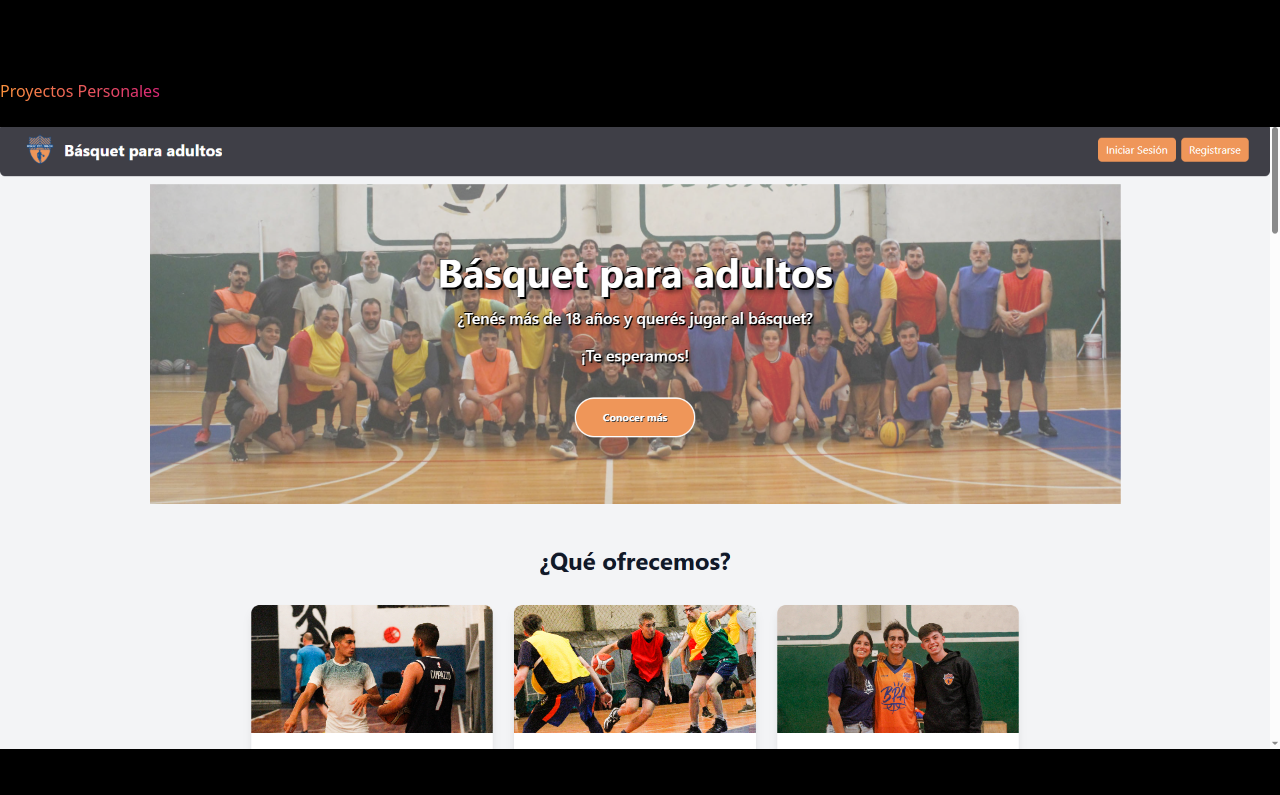
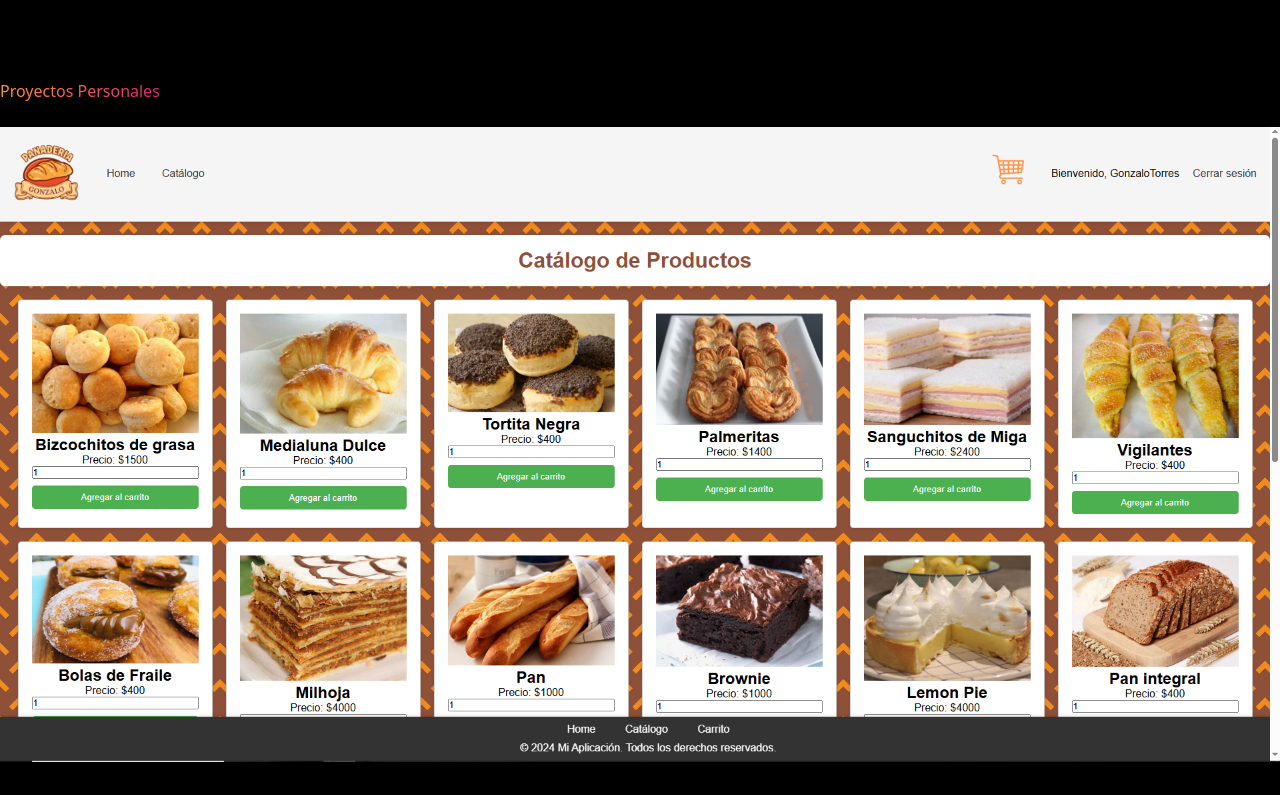
Before and after one commit to GonzaTorres99/Porfolio-Gonzalo-Torres, a React (Vite) app: page / in a window 1280 px wide. Shown: the part 10220-11015 px from the top of the page. Built offline with nearby package versions, Linux system fonts and the light colour scheme.

Commit message:
panaderia agregada

```diff
--- a/src/assets/components/Works.tsx
+++ b/src/assets/components/Works.tsx
@@ -1,6 +1,7 @@
 import bpa from '/bpa.png'
 import tateti from '/tateti.png'
 import movielist from '/movielist.png'
+import panaderia from '/panaderia.png'
 
 const Works = () => {
     return (
@@ -14,13 +15,13 @@ const Works = () => {
 
                 <div className="transform transition-transform duration-300 hover:scale-105 overflow-hidden shadow-lg shadow-[#040c16]
                             group container rounded-md flex justify-center items-center mx-auto content-div h-[200px] bg-cover relative">
-                    <img src={bpa} className="w-full h-full object-cover" />
+                    <img src={panaderia} className="w-full h-full object-cover" />
                     <div className='opacity-0 group-hover:opacity-90 bg-[gray]/70 absolute inset-0 flex flex-col justify-center items-center'>
-                        <span className='text-2x1 font-bold text-white tracking-wider'>Basquet para adultos</span>
+                        <span className='text-2x1 font-bold text-white tracking-wider'>Eccomerce de Prueba</span>
                         <div className='pt-8 text-center'>
                             <a href="https://www.basquetparaadultos.com/" target='_blank'>
                                 <button className='text-center rounded-lg px-4 py-3 m-2 bg-white text-gray-700 font-bold text-lg'>
-                                    Ver
+                                    Ver en GitHub
                                 </button>
                             </a>
                         </div>
```
Also changed, not shown: public/panaderia.png (added).
